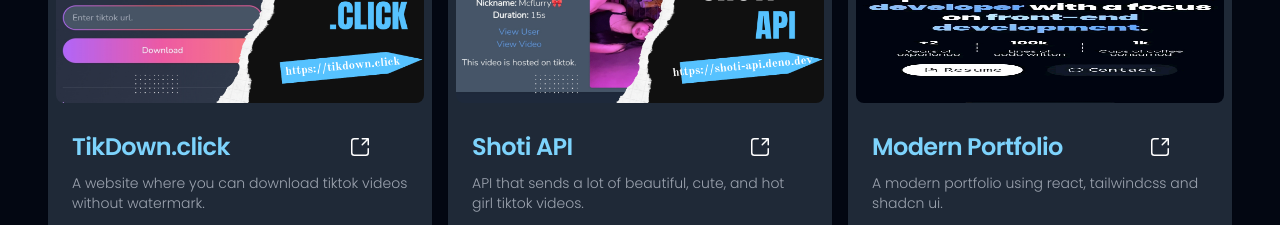
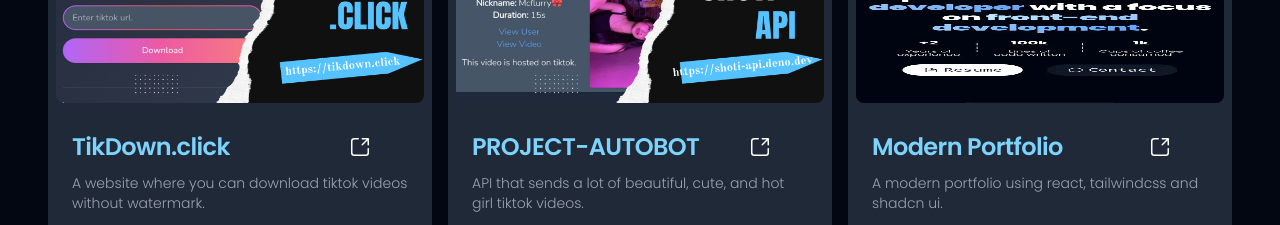
Before and after one commit to PolongDev/modern-portfolio, a React (Vite) app: page / in a window 1280 px wide. Shown: the part 2280-2505 px from the top of the page. Built offline with nearby package versions, Linux system fonts and the light colour scheme; some icons are missing.

Commit message:
Update Projects.tsx

```diff
--- a/src/sections/Projects.tsx
+++ b/src/sections/Projects.tsx
@@ -1,6 +1,6 @@
 import Project from "@/components/ProjectCard";
 import tikDownThumbnail from "@/assets/images/tikdown-click.png";
-import shotiThumbnail from "@/assets/images/shoti-api.png";
+import autobotThumbnail from "@/assets/images/shoti-api.png";
 import pThumbnail from "@/assets/images/modern-portfolio.png";
 import wThumbnail from "@/assets/images/weather-app.png";
 export default function Projects() {
@@ -26,11 +26,11 @@
             langs={["Vue", "JavaScript", "Tailwindcss", "Express", "Vercel"]}
           />
           <Project
-            title="Shoti API"
+            title="PROJECT-AUTOBOT"
             description="API that sends a lot of beautiful, cute, and hot girl tiktok videos."
-            image={shotiThumbnail}
-            link="https://shoti-api.deno.dev"
-            repo="https://github.com/polongdev/shoti"
+            image={autobotThumbnail}
+            link="https://autobot-by-polongdev.onrender.com"
+            repo="https://github.com/polongdev/project-autobot"
             langs={[
               "Nuxt",
               "JavaScript",
```
